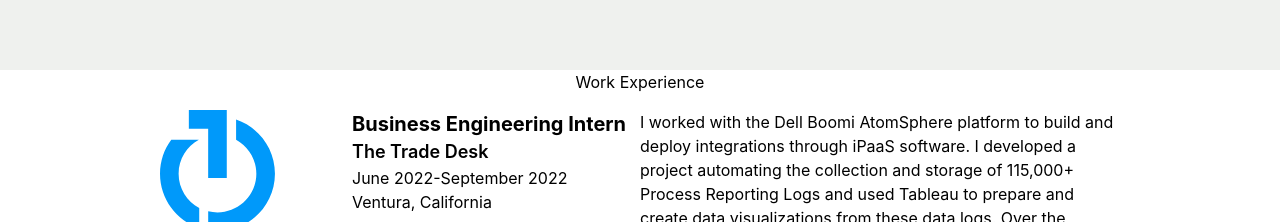
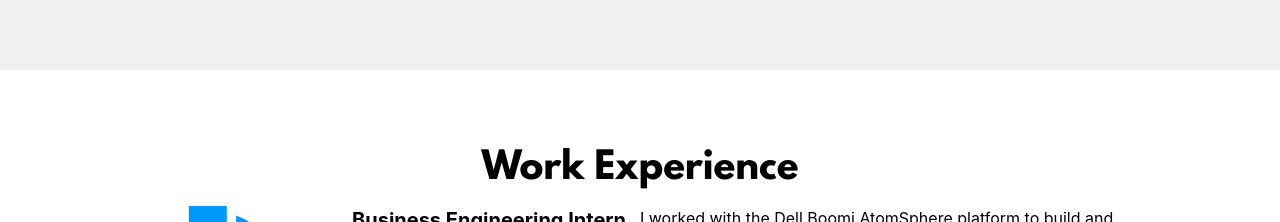
Before and after one commit to jarinsimon/jarinsimon.github.io, a React (Create React App) app: page / in a window 1280 px wide. Shown: the part 730-952 px from the top of the page. Built offline with nearby package versions, Linux system fonts and the light colour scheme.

Commit message:
Work Content

```diff
--- a/src/components/Work.jsx
+++ b/src/components/Work.jsx
@@ -8,7 +8,8 @@
 function Work(){
     return(
         <>
-            <div name="work" className='section-text'>Work Experience</div>
+            <div name="work" className="h-screen w-full pt-20">
+                <p className="font-header text-4xl">Work Experience</p>
                 <div className="flex flex-col justify-center">
                     <Job
                         alt='The Trade Desk Logo'
@@ -58,6 +59,7 @@
                         title='Teaching Assistant'
                     ></Job>
                 </div>
+            </div>
         </>
     );
 }
```
Lines whose indentation alone changed are shown as unchanged.
